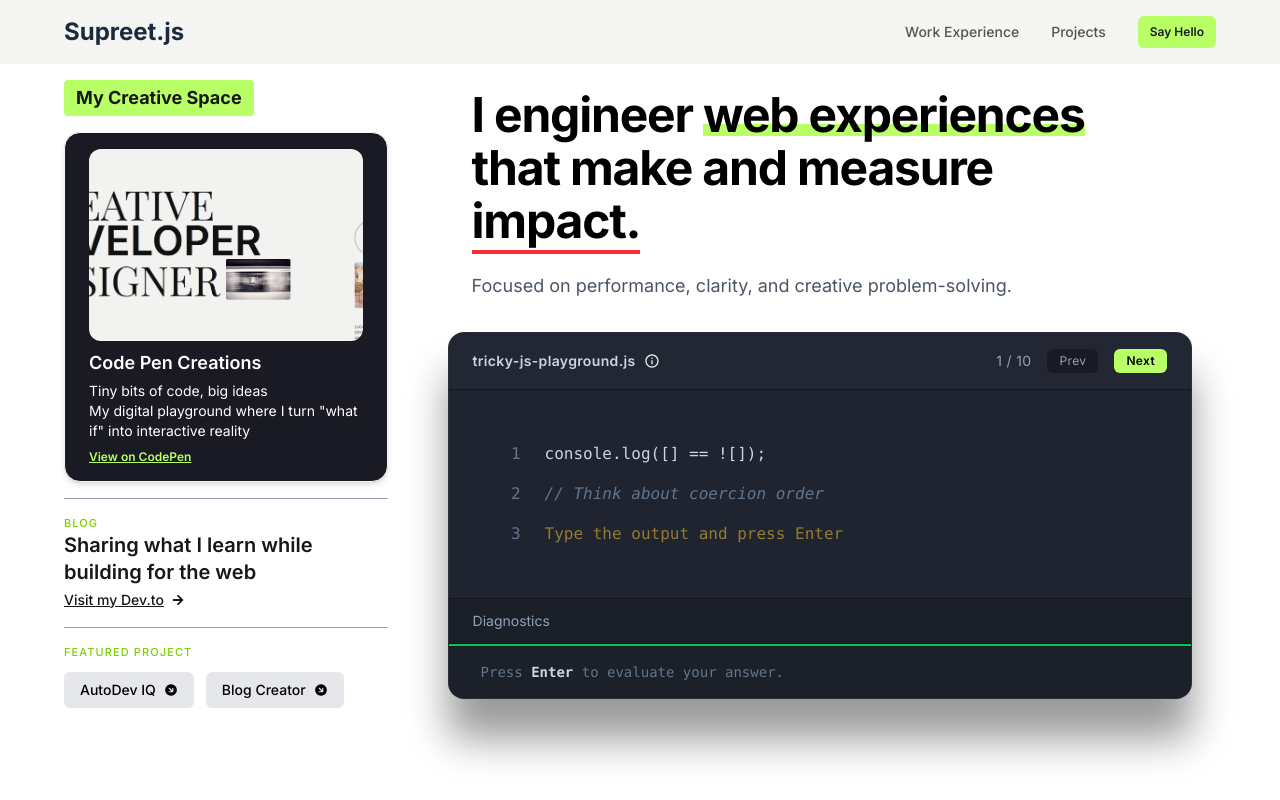
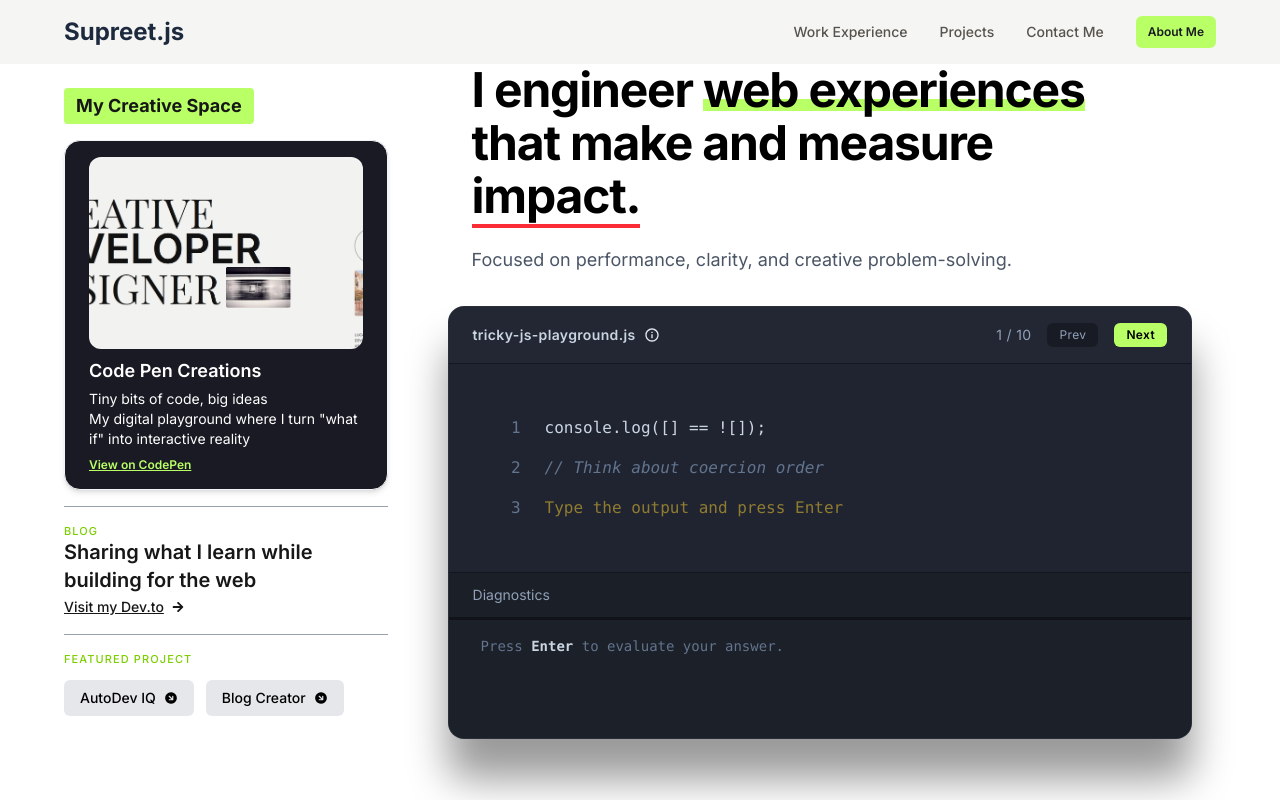
Before and after one commit to Supp-2020/portfolio, a Next.js app: page / in a window 1280 px wide. Shown: the top 800 px of the page. Built offline with nearby package versions, Linux system fonts and the light colour scheme; no server answers.

Commit message:
footer update

```diff
--- a/src/components/Footer.jsx
+++ b/src/components/Footer.jsx
@@ -4,32 +4,36 @@ import React from "react";
 import { GrLinkedin } from "react-icons/gr";
 import { BsGithub } from "react-icons/bs";
 import { FiDownload } from "react-icons/fi";
+import { FaCodepen, FaDev } from "react-icons/fa";
+import { funWebsites } from "../libs/constants";
 
 const socialIcons = [
   {
     key: "LinkedIn",
-    icon: <GrLinkedin />,
+    icon: <GrLinkedin size={20} />,
     href: "https://www.linkedin.com/in/supreetpradhan/",
   },
-  { key: "GitHub", icon: <BsGithub />, href: "https://github.com/Supp-2020" },
-];
-const funWebsites = [
   {
-    key: "Swap Window",
-    href: "https://www.window-swap.com/Window",
-    emoji: "🙂",
+    key: "GitHub",
+    icon: <BsGithub size={20} />,
+    href: "https://github.com/Supp-2020",
   },
   {
-    key: "Bruno Simon Portfolio",
-    href: "https://bruno-simon.com/",
-    emoji: "🚗",
+    key: "CodePen",
+    icon: <FaCodepen size={20} />,
+    href: "https://codepen.io/supp-2020",
+  },
+  {
+    key: "Dev.to",
+    icon: <FaDev size={20} />,
+    href: "https://dev.to/supreet_pradhan",
   },
 ];
 
 const navLinks = [
-  { label: "Work Experience", href: "#" },
-  { label: "Projects", href: "#" },
-  { label: "Blogs", href: "#" },
+  { label: "Work Experience", href: "#experience" },
+  { label: "Projects", href: "#projects" },
+  { label: "Contact Me", href: "#contact" },
   { label: "About Me", href: "#", isAboutMe: true },
 ];
 
@@ -40,11 +44,11 @@ const Footer = () => {
         {/* Main footer content */}
         <div className="flex items-start justify-between mb-6">
           {/* Left section - Logo and contact */}
-          <div className="flex-1 space-y-4">
+          <div className="space-y-4">
             <h2 className="text-2xl font-bold mb-6">Supreet.js</h2>
 
             <div className="">
-              <span className="inline-block bg-[#b9ff66] text-slate-900 text-xs font-bold px-3 py-1 rounded mb-4">
+              <span className="inline-block text-lime-300 text-md font-bold rounded mb-4">
                 Contact me
               </span>
               <div className="space-y-1 text-sm text-gray-300">
@@ -60,7 +64,11 @@ const Footer = () => {
                 <p>Location: Bangalore, India</p>
               </div>
             </div>
+          </div>
 
+          {/* Mid Section - Navigation Links */}
+
+          <div className="space-y-6">
             {/* Navigation links */}
             <div className="flex gap-8">
               {navLinks.map((item) => (
@@ -84,19 +92,10 @@ const Footer = () => {
               ))}
             </div>
 
-            {/* Social icons */}
-            <div className="flex gap-4">
-              {socialIcons.map((item) => (
-                <a
-                  key={item.key}
-                  href={item.href}
-                  target="_blank"
-                  rel="noopener noreferrer"
-                  className="w-8 h-8 rounded-full bg-gray-700 hover:bg-gray-600 flex items-center justify-center transition"
-                >
-                  {item.icon}
-                </a>
-              ))}
+            <div className="">
+              <span className="inline-block text-lime-300 text-md font-bold rounded mb-4">
+                References & Inspirations
+              </span>
             </div>
           </div>
 
@@ -114,6 +113,19 @@ const Footer = () => {
               <FiDownload />
               Download Resume
             </button>
+            <div className="flex gap-4">
+              {socialIcons.map((item) => (
+                <a
+                  key={item.key}
+                  href={item.href}
+                  target="_blank"
+                  rel="noopener noreferrer"
+                  className="w-10 h-10 rounded-full bg-gray-700 hover:bg-gray-600 flex items-center justify-center transition"
+                >
+                  {item.icon}
+                </a>
+              ))}
+            </div>
           </div>
         </div>
 
--- a/src/components/Header.jsx
+++ b/src/components/Header.jsx
@@ -4,7 +4,8 @@ export default function Header() {
   const rightNavItems = [
     { label: "Work Experience", href: "#experience" },
     { label: "Projects", href: "#projects" },
-    { label: "Say Hello", href: "#contact" },
+    { label: "Contact Me", href: "#contact" },
+    { label: "About Me", href: "#" },
   ];
 
   return (
@@ -22,7 +23,11 @@ export default function Header() {
               key={item.label}
               href={item.href}
               scroll={true}
-              className={` ${item.label === "Say Hello" ? "px-3 py-2 rounded-md text-xs font-semibold bg-[#b9ff66] text-[#191a23] transition whitespace-nowrap" : "text-sm font-medium text-stone-600 hover:text-stone-900 transition-colors"}`}
+              className={`${
+                item.label === "About Me"
+                  ? "px-3 py-2 rounded-md text-xs font-semibold bg-[#b9ff66] text-[#191a23] transition whitespace-nowrap"
+                  : "text-sm font-medium text-stone-600 hover:text-stone-900 transition-colors"
+              }`}
             >
               {item.label}
             </Link>
--- a/src/ui/CodeEditor.jsx
+++ b/src/ui/CodeEditor.jsx
@@ -112,9 +112,14 @@ export default function CodeEditorSection() {
           Diagnostics
         </div>
 
-        {/* Error Output */}
         <div
-          className={`border-t-2 ${result === "wrong" ? "border-red-500" : "border-green-500"} px-8 py-4 font-mono text-sm bg-[#1c2028]`}
+          className={`border-t-2 ${
+            result === "wrong"
+              ? "border-red-500"
+              : result === "correct"
+                ? "border-green-500"
+                : "border-black/40"
+          } px-8 py-4 font-mono text-sm bg-[#1c2028] min-h-[120px] transition-all duration-200`}
         >
           {/* Neutral State */}
           {!result && (
```
Also changed, not shown: src/libs/constants.js.
